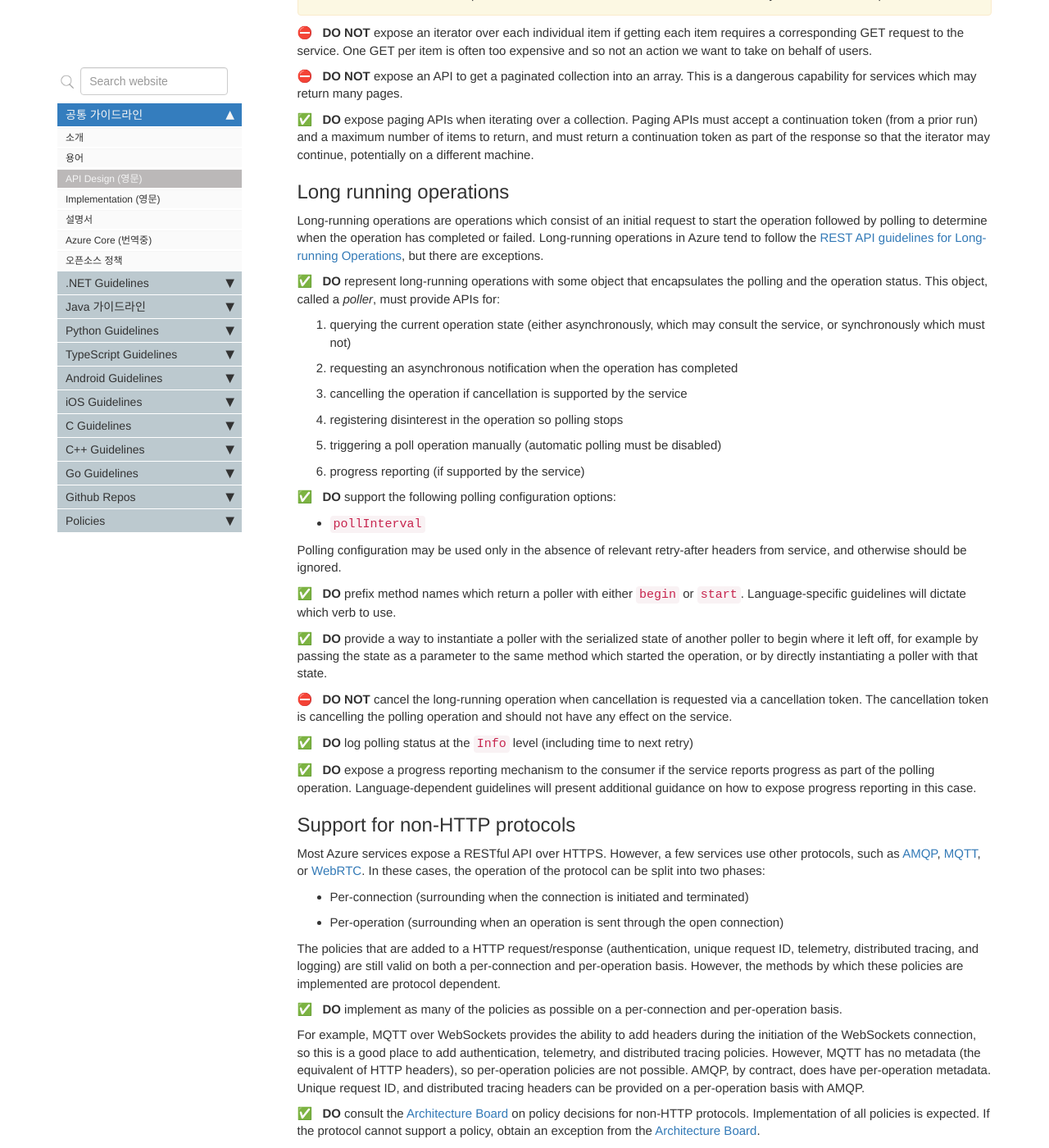
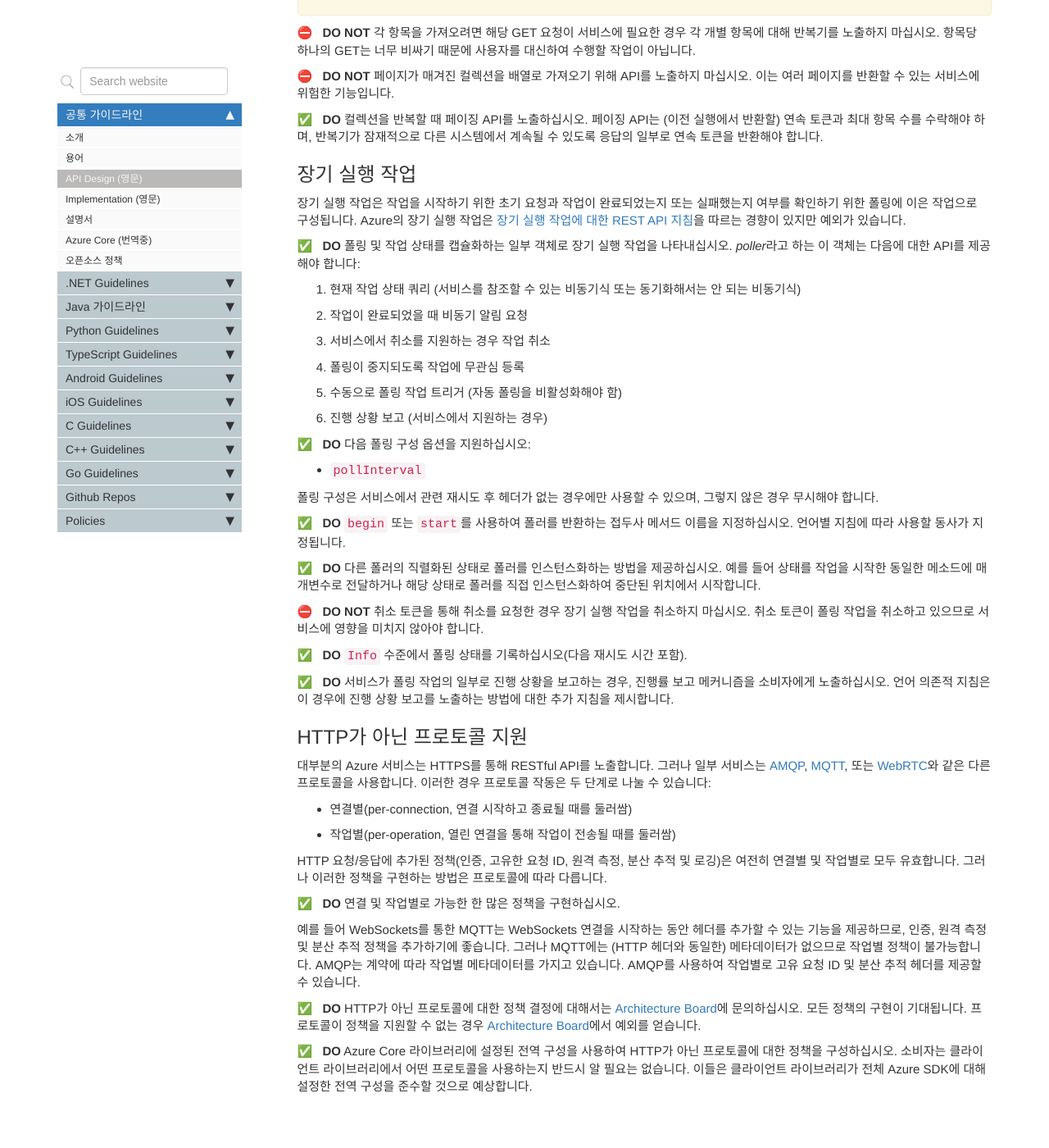
Before and after one commit to Azure/azure-sdk-korean, a Jekyll site: the page built from docs/general/design.md, in a window 1280 px wide and 1400 px high, scrolled down 10495 px. Shown: the whole window at 82% size. Built offline with Jekyll 4.4.1, drawn with Linux system fonts in a browser that asks for light colours; comment, search, counter and statistics services are not loaded; some of the changed text lies outside the part shown.

Commit message:
Translate from 'Pagination' to 'Support for non-HTTP protocols' of General: API Design

```diff
--- a/docs/general/design.md
+++ b/docs/general/design.md
@@ -309,70 +309,70 @@ client.<method>(<item>, requestOptions)
 
 {% include requirement/SHOULD %} 조건부 확인으로 인해 서비스로부터 `412 Precondition Failed` 응답 또는 `409 Conflict` 응답이 수신되면 고유한 오류를 발생시켜야 합니다.
 
-## Pagination
+## 페이지 매김(Pagination)
 
-Azure client libraries eschew low-level pagination APIs in favor of high-level abstractions that implement per-item iterators. High-level APIs are easy for developers to use for the majority of use cases but can be more confusing when finer-grained control is required (for example, over-quota/throttling) and debugging when things go wrong. Other guidelines in this document work to mitigate this limitation, for example by providing robust logging, tracing, and pipeline customization options.
+Azure 클라이언트 라이브러리는 항목별 반복기(iterator)를 구현하는 높은 수준의 추상화를 위해 낮은 수준의 페이지 매김 API를 사용하지 않습니다. 고수준 API는 대부분의 사용 사례에 대해 개발자가 사용하기 쉽지만, 보다 세분화된 제어(예시: 할당량 초과/제한)가 필요할 때 그리고 문제가 발생하여 디버깅이 필요할 때 더 혼란스러울 수 있습니다. 이 문서의 다른 지침은 예를 들어 강력한 로깅, 추적 및 파이프라인 사용자 지정 옵션을 제공하여 이러한 제한을 완화합니다.
 
-{% include requirement/MUST id="general-pagination-use-async-iterators" %} expose paginated collections using language-canonical iterators over items within pages. The APIs used to expose the async iterators are language-dependent but should align with any existing common practices in your ecosystem.
+{% include requirement/MUST id="general-pagination-use-async-iterators" %} 페이지 내의 항목에 대해 언어 표준 반복자를 사용하여 페이지를 매긴 컬렉션을 노출하십시오. 비동기 반복기를 노출하는 데 사용되는 API는 언어에 따라 다르지만, 에코시스템의 기존 일반적인 관행과 일치해야 합니다.
 
-{% include requirement/MUST id="general-pagination-use-iterators" %} expose paginated collections using an iterator or cursor pattern if async iterators aren't a built-in feature of your language.
+{% include requirement/MUST id="general-pagination-use-iterators" %} 비동기 반복기가 해당 언어의 기본 기능이 아닌 경우, 반복기 또는 커서 패턴을 사용하여 페이지가 매겨진 컬렉션을 노출하십시오.
 
-{% include requirement/MUST id="general-pagination-expose-lists-equally" %} expose non-paginated list endpoints identically to paginated list endpoints. Users shouldn't need to appreciate the difference.
+{% include requirement/MUST id="general-pagination-expose-lists-equally" %} 페이지가 매겨지지 않은 목록 끝점을 페이지가 매겨진 목록 끝점과 동일하게 노출하십시오. 사용자는 그 차이를 인식할 필요가 없습니다.
 
-{% include requirement/MUST id="general-pagination-use-distinct-types" %} use distinct types for entities in a list endpoint and an entity returned from a get endpoint if these are different types, and otherwise you must use the same types in these situations.
+{% include requirement/MUST id="general-pagination-use-distinct-types" %} 목록 끝점의 엔터티와 가져오기(get) 끝점에서 반환된 엔터티가 서로 다른 유형인 경우 고유한 유형을 사용하고, 그렇지 않으면 이러한 상황에서 동일한 유형을 사용해야 합니다.
 
-{% include important.html content="Services should refrain from having a difference between the type of a particular entity as it exists in a list versus the result of a GET request for that individual item as it makes the client library's surface area simpler." %}
+{% include important.html content="서비스는 목록에 존재하는 특정 엔티티 형식과 해당 개별 항목에 대한 GET 요청의 결과 간의 차이가 발생하지 않도록 해야 하는데, 이는 클라이언트 라이브러리의 노출 영역을 더욱 단순하게 만들기 때문입니다." %}
 
-{% include requirement/MUSTNOT id="general-pagination-expose-individual-items" %} expose an iterator over each individual item if getting each item requires a corresponding GET request to the service. One GET per item is often too expensive and so not an action we want to take on behalf of users.
+{% include requirement/MUSTNOT id="general-pagination-expose-individual-items" %} 각 항목을 가져오려면 해당 GET 요청이 서비스에 필요한 경우 각 개별 항목에 대해 반복기를 노출하지 마십시오. 항목당 하나의 GET는 너무 비싸기 때문에 사용자를 대신하여 수행할 작업이 아닙니다.
 
-{% include requirement/MUSTNOT id="general-pagination-no-arrays" %} expose an API to get a paginated collection into an array. This is a dangerous capability for services which may return many pages.
+{% include requirement/MUSTNOT id="general-pagination-no-arrays" %} 페이지가 매겨진 컬렉션을 배열로 가져오기 위해 API를 노출하지 마십시오. 이는 여러 페이지를 반환할 수 있는 서비스에 위험한 기능입니다.
 
-{% include requirement/MUST id="general-pagination-expose-paging-apis" %} expose paging APIs when iterating over a collection. Paging APIs must accept a continuation token (from a prior run) and a maximum number of items to return, and must return a continuation token as part of the response so that the iterator may continue, potentially on a different machine.
+{% include requirement/MUST id="general-pagination-expose-paging-apis" %} 컬렉션을 반복할 때 페이징 API를 노출하십시오. 페이징 API는 (이전 실행에서 반환할) 연속 토큰과 최대 항목 수를 수락해야 하며, 반복기가 잠재적으로 다른 시스템에서 계속될 수 있도록 응답의 일부로 연속 토큰을 반환해야 합니다.
 
-## Long running operations
+## 장기 실행 작업
 
-Long-running operations are operations which consist of an initial request to start the operation followed by polling to determine when the operation has completed or failed. Long-running operations in Azure tend to follow the [REST API guidelines for Long-running Operations][rest-lro], but there are exceptions.
+장기 실행 작업은 작업을 시작하기 위한 초기 요청과 작업이 완료되었는지 또는 실패했는지 여부를 확인하기 위한 폴링에 이은 작업으로 구성됩니다. Azure의 장기 실행 작업은 [장기 실행 작업에 대한 REST API 지침][rest-lro]을 따르는 경향이 있지만 예외가 있습니다.
 
-{% include requirement/MUST id="general-lro-expose-poller" %} represent long-running operations with some object that encapsulates the polling and the operation status. This object, called a *poller*, must provide APIs for:
+{% include requirement/MUST id="general-lro-expose-poller" %} 폴링 및 작업 상태를 캡슐화하는 일부 객체로 장기 실행 작업을 나타내십시오. *poller*라고 하는 이 객체는 다음에 대한 API를 제공해야 합니다:
 
-1. querying the current operation state (either asynchronously, which may consult the service, or synchronously which must not)
-2. requesting an asynchronous notification when the operation has completed
-3. cancelling the operation if cancellation is supported by the service
-4. registering disinterest in the operation so polling stops
-5. triggering a poll operation manually (automatic polling must be disabled)
-6. progress reporting (if supported by the service)
+1. 현재 작업 상태 쿼리 (서비스를 참조할 수 있는 비동기식 또는 동기화해서는 안 되는 비동기식)
+2. 작업이 완료되었을 때 비동기 알림 요청
+3. 서비스에서 취소를 지원하는 경우 작업 취소
+4. 폴링이 중지되도록 작업에 무관심 등록
+5. 수동으로 폴링 작업 트리거 (자동 폴링을 비활성화해야 함)
+6. 진행 상황 보고 (서비스에서 지원하는 경우)
 
-{% include requirement/MUST id="general-lro-polling-config" %} support the following polling configuration options:
+{% include requirement/MUST id="general-lro-polling-config" %} 다음 폴링 구성 옵션을 지원하십시오:
 
 * `pollInterval`
 
-Polling configuration may be used only in the absence of relevant retry-after headers from service, and otherwise should be ignored.
+폴링 구성은 서비스에서 관련 재시도 후 헤더가 없는 경우에만 사용할 수 있으며, 그렇지 않은 경우 무시해야 합니다.
 
-{% include requirement/MUST id="general-lro-prefix" %} prefix method names which return a poller with either `begin` or `start`.  Language-specific guidelines will dictate which verb to use.
+{% include requirement/MUST id="general-lro-prefix" %} `begin` 또는 `start`를 사용하여 폴러를 반환하는 접두사 메서드 이름을 지정하십시오. 언어별 지침에 따라 사용할 동사가 지정됩니다.
 
-{% include requirement/MUST id="general-lro-continuation" %} provide a way to instantiate a poller with the serialized state of another poller to begin where it left off, for example by passing the state as a parameter to the same method which started the operation, or by directly instantiating a poller with that state.
+{% include requirement/MUST id="general-lro-continuation" %} 다른 폴러의 직렬화된 상태로 폴러를 인스턴스화하는 방법을 제공하십시오. 예를 들어 상태를 작업을 시작한 동일한 메소드에 매개변수로 전달하거나 해당 상태로 폴러를 직접 인스턴스화하여 중단된 위치에서 시작합니다.
 
-{% include requirement/MUSTNOT id="general-lro-cancellation" %} cancel the long-running operation when cancellation is requested via a cancellation token. The cancellation token is cancelling the polling operation and should not have any effect on the service.
+{% include requirement/MUSTNOT id="general-lro-cancellation" %} 취소 토큰을 통해 취소를 요청한 경우 장기 실행 작업을 취소하지 마십시오. 취소 토큰이 폴링 작업을 취소하고 있으므로 서비스에 영향을 미치지 않아야 합니다.
 
-{% include requirement/MUST id="general-lro-logging" %} log polling status at the `Info` level (including time to next retry)
+{% include requirement/MUST id="general-lro-logging" %} `Info` 수준에서 폴링 상태를 기록하십시오(다음 재시도 시간 포함).
 
-{% include requirement/MUST id="general-lro-progress-reporting" %} expose a progress reporting mechanism to the consumer if the service reports progress as part of the polling operation.  Language-dependent guidelines will present additional guidance on how to expose progress reporting in this case.
+{% include requirement/MUST id="general-lro-progress-reporting" %} 서비스가 폴링 작업의 일부로 진행 상황을 보고하는 경우, 진행률 보고 메커니즘을 소비자에게 노출하십시오. 언어 의존적 지침은 이 경우에 진행 상황 보고를 노출하는 방법에 대한 추가 지침을 제시합니다.
 
-## Support for non-HTTP protocols
+## HTTP가 아닌 프로토콜 지원
 
-Most Azure services expose a RESTful API over HTTPS.  However, a few services use other protocols, such as [AMQP](https://www.amqp.org/), [MQTT](http://mqtt.org/), or [WebRTC](https://webrtc.org/). In these cases, the operation of the protocol can be split into two phases:
+대부분의 Azure 서비스는 HTTPS를 통해 RESTful API를 노출합니다. 그러나 일부 서비스는 [AMQP](https://www.amqp.org/), [MQTT](http://mqtt.org/), 또는 [WebRTC](https://webrtc.org/)와 같은 다른 프로토콜을 사용합니다. 이러한 경우 프로토콜 작동은 두 단계로 나눌 수 있습니다:
 
-* Per-connection (surrounding when the connection is initiated and terminated)
-* Per-operation (surrounding when an operation is sent through the open connection)
+* 연결별(per-connection, 연결 시작하고 종료될 때를 둘러쌈)
+* 작업별(per-operation, 열린 연결을 통해 작업이 전송될 때를 둘러쌈)
 
-The policies that are added to a HTTP request/response (authentication, unique request ID, telemetry, distributed tracing, and logging) are still valid on both a per-connection and per-operation basis.  However, the methods by which these policies are implemented are protocol dependent.
+HTTP 요청/응답에 추가된 정책(인증, 고유한 요청 ID, 원격 측정, 분산 추적 및 로깅)은 여전히 연결별 및 작업별로 모두 유효합니다. 그러나 이러한 정책을 구현하는 방법은 프로토콜에 따라 다릅니다.
 
-{% include requirement/MUST id="general-proto-policies" %} implement as many of the policies as possible on a per-connection and per-operation basis.
+{% include requirement/MUST id="general-proto-policies" %} 연결 및 작업별로 가능한 한 많은 정책을 구현하십시오.
 
-For example, MQTT over WebSockets provides the ability to add headers during the initiation of the WebSockets connection, so this is a good place to add authentication, telemetry, and distributed tracing policies.  However, MQTT has no metadata (the equivalent of HTTP headers), so per-operation policies are not possible.  AMQP, by contract, does have per-operation metadata.  Unique request ID, and distributed tracing headers can be provided on a per-operation basis with AMQP.
+예를 들어 WebSockets를 통한 MQTT는 WebSockets 연결을 시작하는 동안 헤더를 추가할 수 있는 기능을 제공하므로, 인증, 원격 측정 및 분산 추적 정책을 추가하기에 좋습니다. 그러나 MQTT에는 (HTTP 헤더와 동일한) 메타데이터가 없으므로 작업별 정책이 불가능합니다.  AMQP는 계약에 따라 작업별 메타데이터를 가지고 있습니다. AMQP를 사용하여 작업별로 고유 요청 ID 및 분산 추적 헤더를 제공할 수 있습니다.
 
-{% include requirement/MUST id="general-proto-adparch" %} consult the [Architecture Board] on policy decisions for non-HTTP protocols.  Implementation of all policies is expected.  If the protocol cannot support a policy, obtain an exception from the [Architecture Board].
+{% include requirement/MUST id="general-proto-adparch" %} HTTP가 아닌 프로토콜에 대한 정책 결정에 대해서는 [Architecture Board]에 문의하십시오. 모든 정책의 구현이 기대됩니다. 프로토콜이 정책을 지원할 수 없는 경우 [Architecture Board]에서 예외를 얻습니다.
 
-{% include requirement/MUST id="general-proto-config" %} use the global configuration established in the Azure Core library to configure policies for non-HTTP protocols.  Consumers don't necessarily know what protocol is used by the client library.  They will expect the client library to honor global configuration that they have established for the entire Azure SDK.
+{% include requirement/MUST id="general-proto-config" %} Azure Core 라이브러리에 설정된 전역 구성을 사용하여 HTTP가 아닌 프로토콜에 대한 정책을 구성하십시오.  소비자는 클라이언트 라이브러리에서 어떤 프로토콜을 사용하는지 반드시 알 필요는 없습니다. 이들은 클라이언트 라이브러리가 전체 Azure SDK에 대해 설정한 전역 구성을 준수할 것으로 예상합니다.
 
 {% include refs.md %}
```
